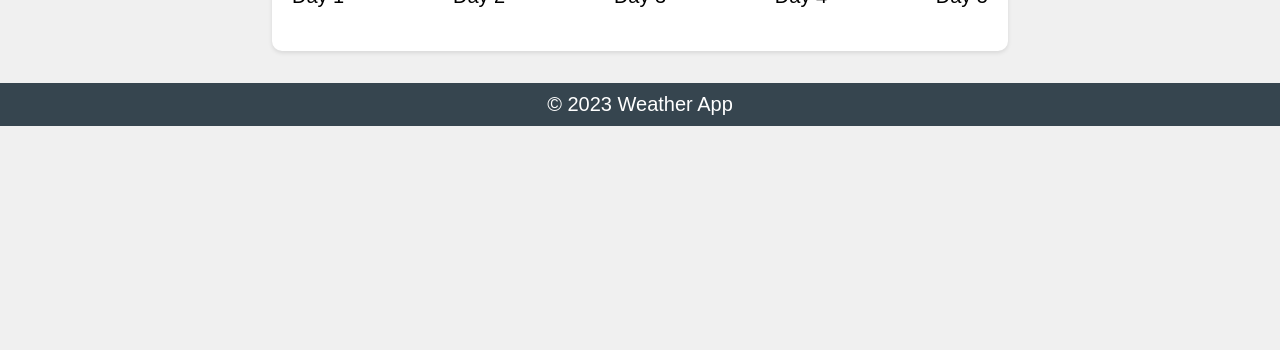
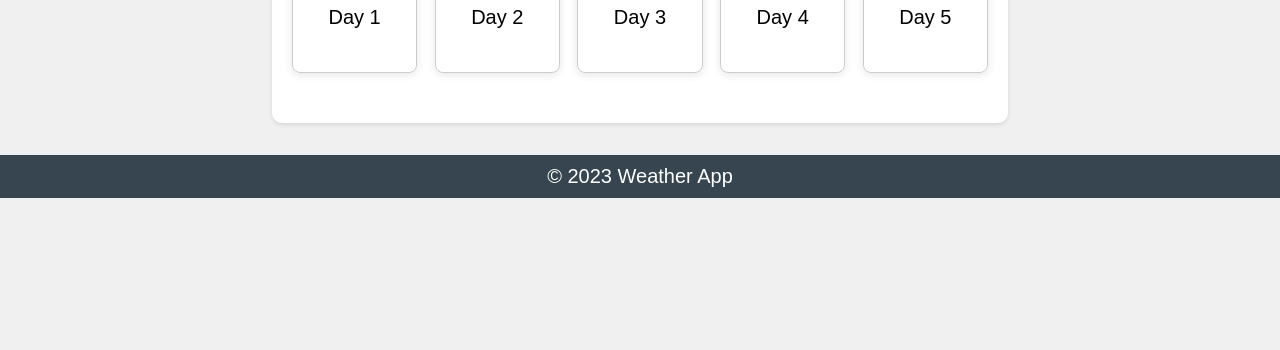
Before and after one commit to Keon24/Weather-App, a website: page index.html in a window 1280 px wide. Shown: the part 450-800 px from the top of the page. Drawn offline with Linux system fonts and the light colour scheme.

Commit message:
updated forecast items and item

```diff
--- a/styles.css
+++ b/styles.css
@@ -90,12 +90,17 @@ main {
 
 }
 /* Individual forecast day styles */
-.forecast-day {
-    flex-basis: calc(20% - 10px);
-    padding: 10px;
-    text-align: center;
+.forecast-item {
+    text-align:center;
+    flex: 0 0 18%;
+    margin-bottom:30px;
     border: 1px solid #ccc;
-    border-radius: 5px;
+    border-radius: 8px;
+    padding: 20px 16px;
+    box-shadow: 0px 2px 8px rgba(0, 0, 0, 0.1);
+
+
+
 }
 /* Forecast temperature styles */
 .forecast-temperature {
```
